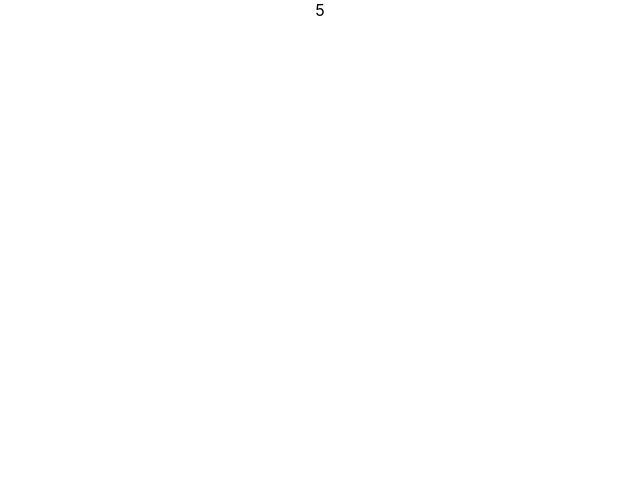
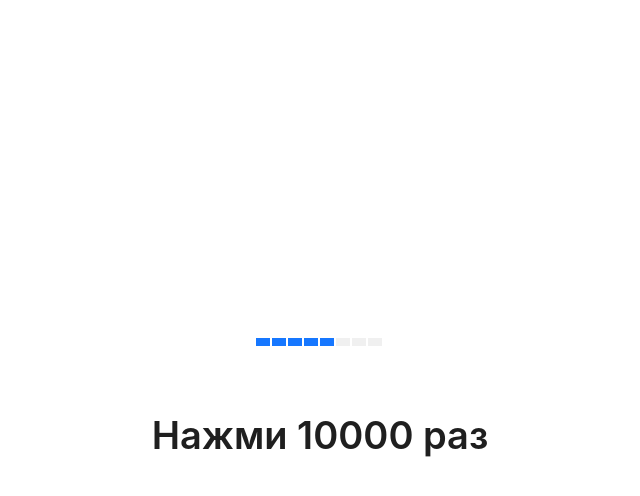
Before and after one commit to andrewzhivolup/dead_quest, a React (Create React App) app: page /13122019 in a window 1280 px wide. Shown: the top 496 px of the page, without its empty margins (320-960 px from the left). Built offline with nearby package versions, Linux system fonts and the light colour scheme.

Commit message:
feat: added 5 page

```diff
--- a/src/App.js
+++ b/src/App.js
@@ -2,8 +2,9 @@ import "./App.scss";
 import {BrowserRouter, Route, Routes} from "react-router-dom";
 import {FirstPage} from "./pages/1-page";
 import {SecondPage} from "./pages/2-page";
-import ThirdPage from "./pages/3-page/ui/ThirdPage";
-import FourthPage from "./pages/4-page/ui/FourthPage";
+import {ThirdPage} from "./pages/3-page";
+import {FourthPage} from "./pages/4-page";
+import {FifthPage} from "./pages/5-page";
 
 function App() {
     return (
@@ -14,7 +15,8 @@ function App() {
                     <Route path="75489384" element={<SecondPage/>}/>
                     <Route path="38109423" element={<ThirdPage/>}/>
                     <Route path="42763541" element={<FourthPage/>}/>
-                    <Route path="13122019" element={<div>5</div>}/>
+                    <Route path="13122019" element={<FifthPage/>}/>
+                    <Route path="85301395" element={<div>6</div>}/>
                     <Route path="*" element={<div>не существует </div>}/>
                 </Routes>
             </BrowserRouter>
--- a/src/pages/2-page/ui/SecondPage.jsx
+++ b/src/pages/2-page/ui/SecondPage.jsx
@@ -25,6 +25,16 @@ const SecondPage = () => {
                     QuestionCircleOutlined
                     style={{fontSize: '50px'}}
                 />}
+                onClick={
+                    () => {
+                        const click = localStorage.getItem('click');
+                        if (!click) {
+                            localStorage.setItem('click', 1);
+                        } else {
+                            localStorage.setItem('click', +localStorage.getItem('click') + 1);
+                        }
+                    }
+                }
             />
             <div onClick={print}/>
         </div>
--- /dev/null
+++ b/src/pages/5-page/index.js
@@ -0,0 +1,3 @@
+import FifthPage from "./ui/FifthPage";
+
+export {FifthPage}
--- /dev/null
+++ b/src/pages/5-page/ui/FifthPage.jsx
@@ -0,0 +1,57 @@
+import React, {useEffect, useState} from 'react';
+import {ProgressBar} from "../../../widgets/ProgressBar";
+import {Typography, Button} from 'antd';
+import {useNavigate} from "react-router-dom";
+
+const {Title} = Typography;
+
+const FifthPage = () => {
+    const navigate = useNavigate();
+    const next = () => {
+        navigate("/85301395");
+    };
+    const [_, setUserData] = useState(0);
+
+    useEffect(() => {
+        function checkUserData() {
+            const item = localStorage.getItem('click')
+
+            if (item) {
+                setUserData(+item)
+            }
+        }
+
+        window.addEventListener('storage', checkUserData)
+
+        return () => {
+            window.removeEventListener('storage', checkUserData)
+        }
+    }, [])
+
+    const click = localStorage.getItem('click');
+    const need = 10000;
+
+    return (
+        <div className={'Page'}>
+            <ProgressBar percent={60}/>
+            <div>
+                {
+                    click < need ?
+                        <Title>
+                            Нажми {need - (+click)} раз
+                        </Title>
+                        :
+                        <
+                            Button type="primary"
+                                   onClick={next}
+                        >
+                            Следующая страница
+                        </Button>
+                }
+            </div>
+        </div>
+    )
+        ;
+};
+
+export default FifthPage;
```
